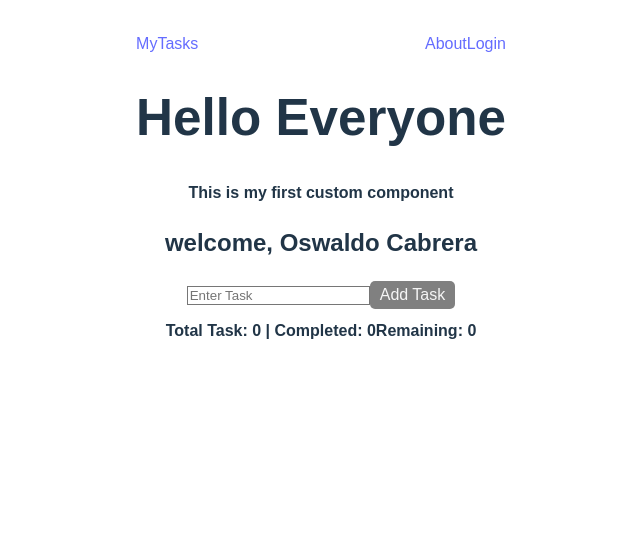
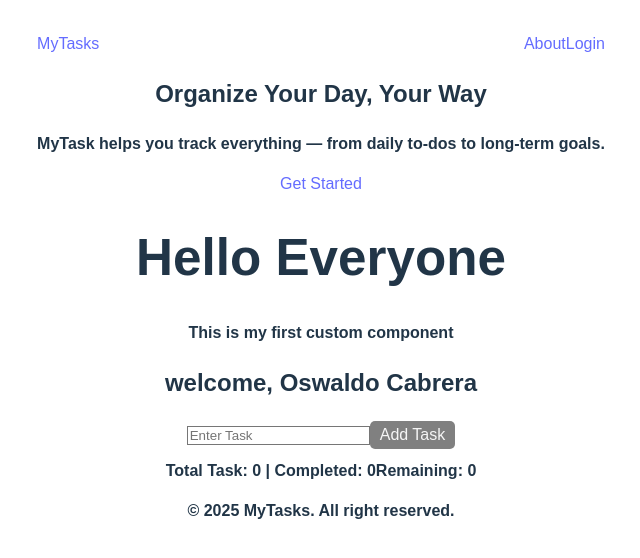
Before and after one commit to oswaldoc1991/first_react, a React (Vite) app in the folder application/frontend/: page / in a window 1280 px wide. Shown: the top 558 px of the page, without its empty margins (319-959 px from the left). Built offline with nearby package versions, Linux system fonts and the light colour scheme.

Commit message:
working on hero.jsx and footer.jsx

```diff
--- a/application/frontend/src/App.jsx
+++ b/application/frontend/src/App.jsx
@@ -2,6 +2,8 @@ import { useEffect, useState } from 'react';
 import './App.css'
 import Greeting from "./Greeting";
 import NavBar from './NavBar';
+import Footer from'./Footer';
+import Hero from './Hero';
 
 function App() {
 
@@ -60,6 +62,9 @@ function App() {
       {/* NavBar for website */}
       <NavBar />
 
+      <Hero />
+
+      {/* Title of the website */}
       <h1 className="text-4xl font-bold my-4">Hello Everyone</h1>
       <p className="text-lg mb-4">This is my first custom component</p>
       <Greeting name="Oswaldo Cabrera"/>
@@ -119,6 +124,9 @@ function App() {
           </li>
         ))}
       </ul>
+
+      {/* Footer for the website */}
+      <Footer />
     </div>
   );
 };
--- /dev/null
+++ b/application/frontend/src/Footer.jsx
@@ -0,0 +1,9 @@
+function Footer() {
+    return (
+        <footer>
+            <p>© {new Date().getFullYear()} MyTasks. All right reserved.</p>
+        </footer>
+    );
+}
+
+export default Footer;
--- /dev/null
+++ b/application/frontend/src/Hero.jsx
@@ -0,0 +1,20 @@
+function Hero() {
+  return (
+    <section className="bg-gray-100 py-12 text-center shadow-sm">
+      <div className="max-w-2xl mx-auto">
+        <h2 className="text-3xl font-bold mb-4">Organize Your Day, Your Way</h2>
+        <p className="text-gray-700 mb-6">
+          MyTask helps you track everything — from daily to-dos to long-term goals.
+        </p>
+        <a
+          href="#tasks"
+          className="bg-blue-600 text-white px-6 py-2 rounded hover:bg-blue-700 transition"
+        >
+          Get Started
+        </a>
+      </div>
+    </section>
+  );
+}
+
+export default Hero;
```
